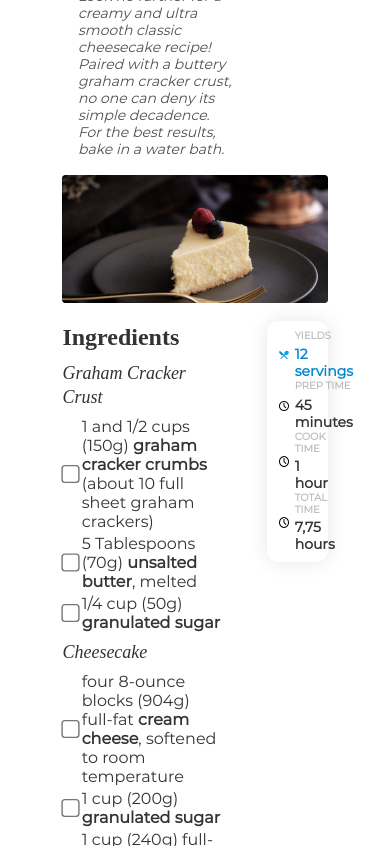
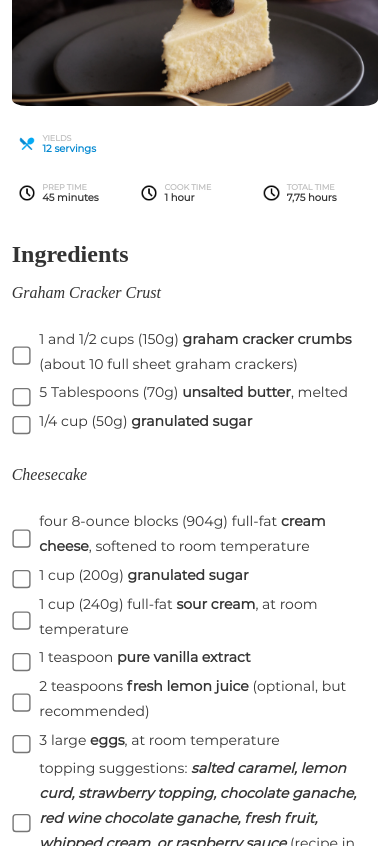
Before and after one commit to AshwinKumar-V/RecipePage, a plain HTML site: page index.html in a window 390 px wide. Shown: the part 224-1070 px from the top of the page. Drawn offline with Linux system fonts and the light colour scheme.

Commit message:
task completed

```diff
--- a/css/styles.css
+++ b/css/styles.css
@@ -159,6 +159,7 @@ body{
 
                 .instructions ol li p{
                     margin-left:3% ;
+                    line-height: 24px;
                 }
 
         .instructions a{
@@ -176,3 +177,121 @@ footer{
     color: #BDBDBD;
     text-align: center;
 }
+
+@media screen and (max-width:1200px){
+    .timings h4{
+        font-size: 10px;
+    }
+    .timings h5{
+        font-size: 8px;
+    }
+    .header-text{
+        width: 80%;
+    }
+}
+
+@media screen and (max-width:800px){
+    header h1{
+        font-size: 36px;
+    }
+    .timings h4{
+        margin-top: 2%;
+        font-size: 8px;
+    }
+    .timings h5{
+        font-size: 6px;
+    }
+}
+
+@media  screen and (max-width:650px) {
+    body{
+        margin: 8% 3% 0;
+    }
+        header h1{
+            font-size: 24px;
+            line-height: 32px;
+        }
+        .header-text{
+            width: 95%;
+        }
+            .header-text p{
+                font-size: 12px;
+                line-height: 15px;
+                margin-left: 2%;
+            }
+        .banner img{
+            border-radius: 4%;
+        }
+        .content{
+            flex-direction: column;
+        }
+        .timings{
+            width: 100%;
+            box-shadow: none;
+        }
+            .timings ul{
+                margin: 0;
+                display:flex;
+                flex-wrap: wrap;
+            }
+                .timings li:nth-child(1){
+                    width: 100%;
+                    padding-right: 40%;
+                    height: fit-content;
+                }
+                .timings li:nth-child(n+2){
+                    flex:1;
+                    height:fit-content;
+                    margin: 5% 0 8%;
+                }
+                    .timings img{
+                        width: 15%;
+                        padding: 5%;
+                    }
+                    .timings li:nth-child(1) img{
+                        width: 8%;
+                        padding: 3%;
+                    }
+                    .timings h5{
+                        font-size: 8px;
+                        line-height: 10px;
+                    }
+                    .timings h4{
+                        margin-top:0;
+                        font-size: 10px;
+                        line-height: 12px;
+                    }
+        .texts{
+            width: 100%;
+        }
+                .ingredients h5{
+                    font-size: 16px;
+                    margin: 8% 0;
+                }
+                .ingredients h5:nth-child(1){
+                    margin-top: 3%;
+                }
+                    .ingredients li{
+                        font-size: 14px;
+                        line-height: 25px;
+                        margin-bottom: 3%;
+                    }
+                    .ingredients li label{
+                        margin: -2% 0 0 3%;
+                    }
+            .instructions ol li::before{
+                padding: 0.5% 3%;
+                font-size: 20px;
+            }
+            .instructions ol li{
+                margin: 8% 0;
+            }
+
+            .instructions a{
+                font-size: 12px;
+            }
+
+    footer{
+        font-size: 12px;
+    }
+}
--- a/index.html
+++ b/index.html
@@ -2,6 +2,7 @@
 <html>
     <head>
         <meta charset="utf-8">
+        <meta name="viewport" content="width=device-width, initial-scale=1.0">
         <title>RecipePage</title>
         <link rel="stylesheet" href="css/styles.css">
         <link rel="icon" href="img/devchallenges.png">
```
